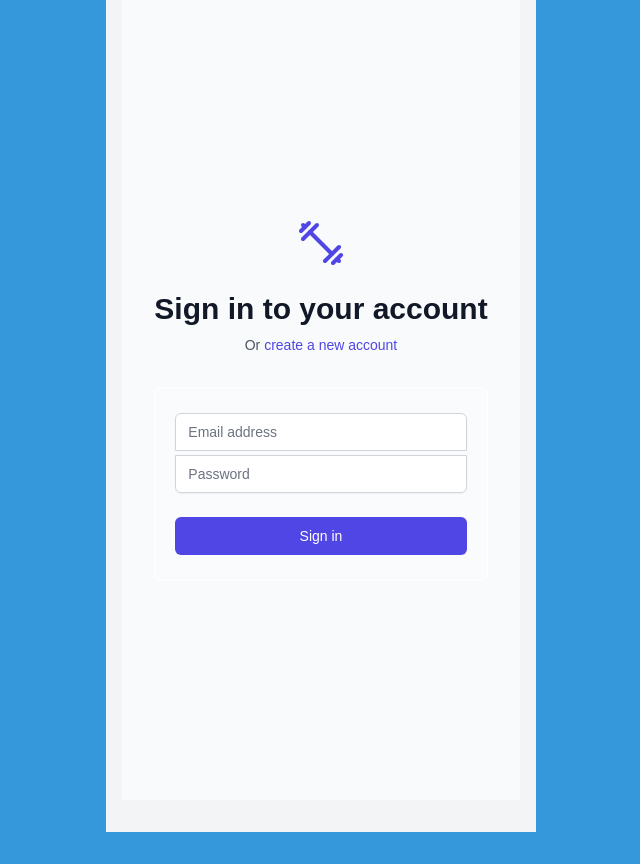
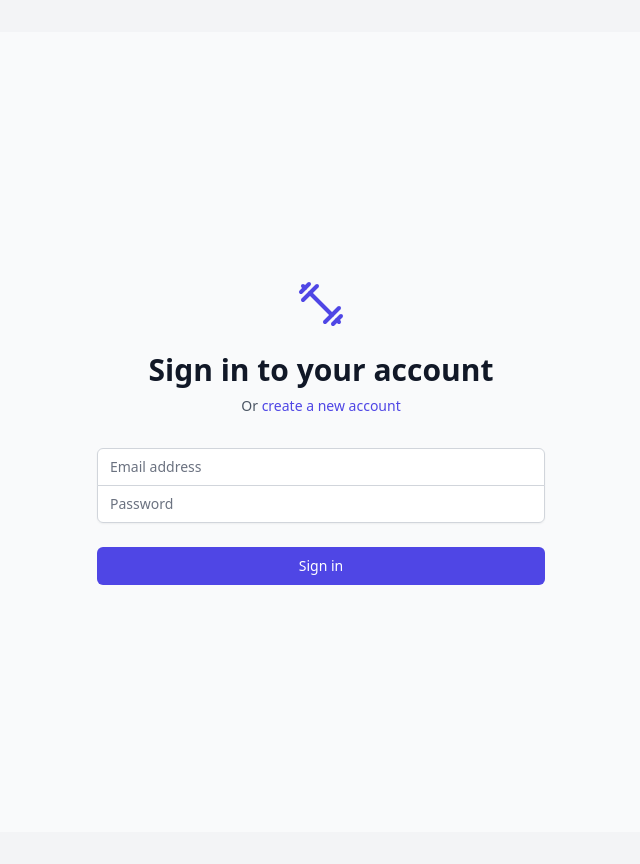
Before and after one commit to rbyers87/rb4, a React (Vite) app: page /login in a window 1280 px wide. Shown: the whole page, without its empty margins (319-959 px from the left). Before the commit the page ends 832 px from the top, so only its background shows below. Built offline with nearby package versions, Linux system fonts and the light colour scheme.

Commit message:
Update index.css

```diff
--- a/src/index.css
+++ b/src/index.css
@@ -1,9 +1,7 @@
-/* Import Tailwind CSS */
 @tailwind base;
     @tailwind components;
     @tailwind utilities;
 
-/* Media queries for container padding */
     @media (max-width: 768px) {
       .container {
         padding-left: 1rem;
@@ -17,99 +15,3 @@
         padding-right: 0.5rem;
       }
     }
-
-/* Custom Global Styles */
-
-/* Reset styles */
-* {
-  margin: 0;
-  padding: 0;
-  box-sizing: border-box;
-}
-
-/* Root variables for colors and reusable properties */
-:root {
-  --primary-color: #3498db; /* Light blue */
-  --secondary-color: #2ecc71; /* Green */
-  --background-dark: #121212; /* Dark mode background */
-  --text-light: #ffffff; /* Text for dark mode */
-  --text-dark: #000000; /* Text for light mode */
-  --border-radius: 5px;
-  --transition-speed: 0.3s;
-}
-
-/* General body styling */
-body {
-  font-family: Arial, sans-serif;
-  background-color: var(--primary-color); /* Default light mode */
-  color: var(--text-light);
-  transition: background-color var(--transition-speed), color var(--transition-speed);
-}
-
-/* Dark mode styles */
-@media (prefers-color-scheme: dark) {
-  body {
-    background-color: var(--background-dark);
-    color: var(--text-light);
-  }
-}
-
-/* Utility classes */
-.hidden {
-  display: none !important;
-}
-
-/* Styles for the root div */
-#root {
-  display: flex;
-  justify-content: center;
-  align-items: center;
-  height: 100vh;
-  padding: 10px;
-}
-
-/* Button styling */
-.button {
-  background-color: var(--secondary-color);
-  padding: 10px 20px;
-  border: none;
-  border-radius: var(--border-radius);
-  color: var(--text-light);
-  font-size: 16px;
-  cursor: pointer;
-  transition: background-color var(--transition-speed);
-}
-
-.button:hover {
-  background-color: #27ae60;
-}
-
-/* Form styles */
-form {
-  width: 100%;
-  max-width: 400px;
-  padding: 20px;
-  border: 1px solid var(--text-light);
-  border-radius: var(--border-radius);
-  background-color: rgba(255, 255, 255, 0.1);
-}
-
-input, button {
-  width: 100%;
-  margin: 5px 0;
-  padding: 10px;
-  font-size: 14px;
-  border-radius: var(--border-radius);
-  border: 1px solid var(--text-dark);
-}
-
-/* Links */
-a {
-  color: var(--text-light);
-  text-decoration: none;
-  transition: color var(--transition-speed);
-}
-
-a:hover {
-  color: var(--secondary-color);
-}
```
Lines whose indentation alone changed are shown as unchanged.
